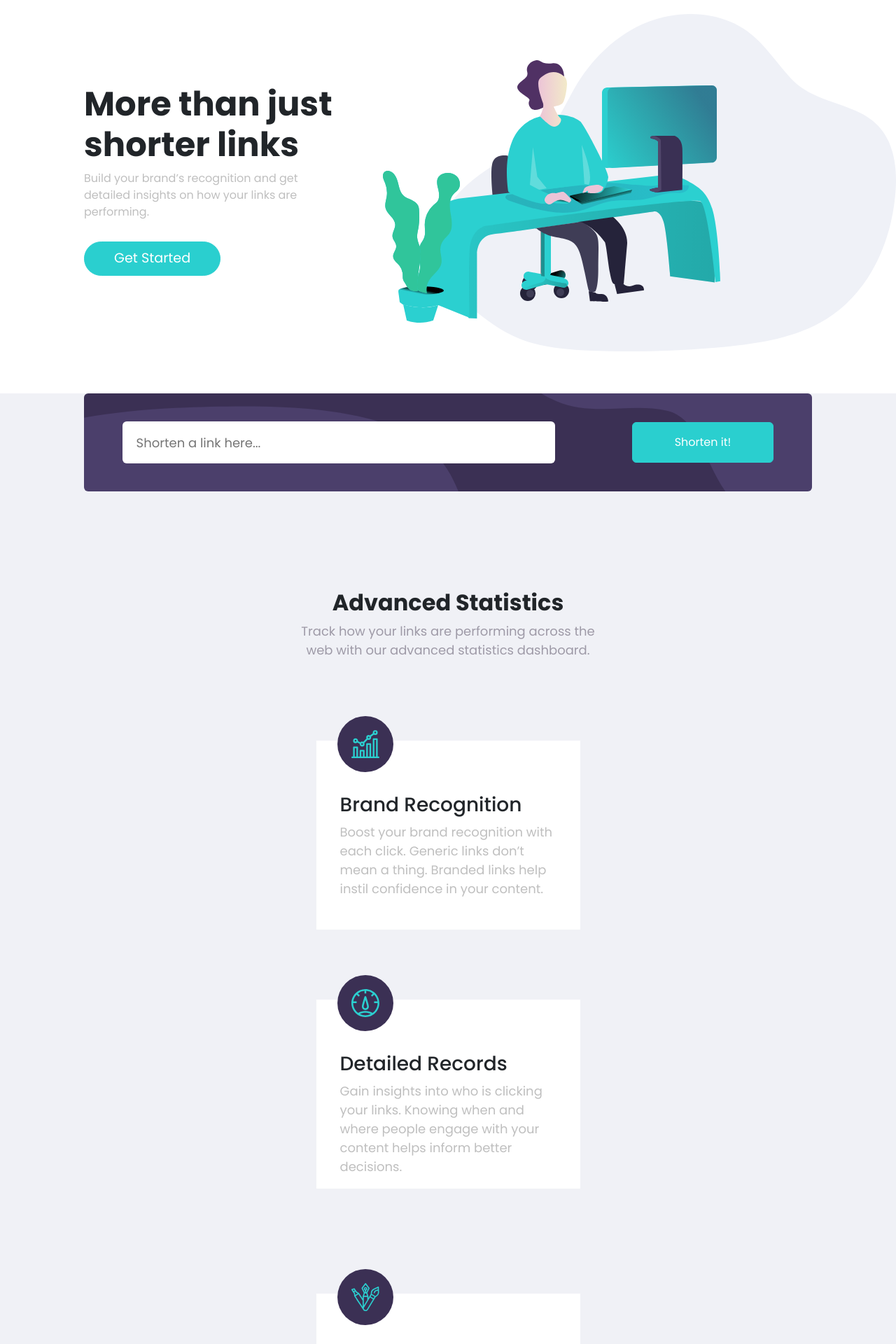
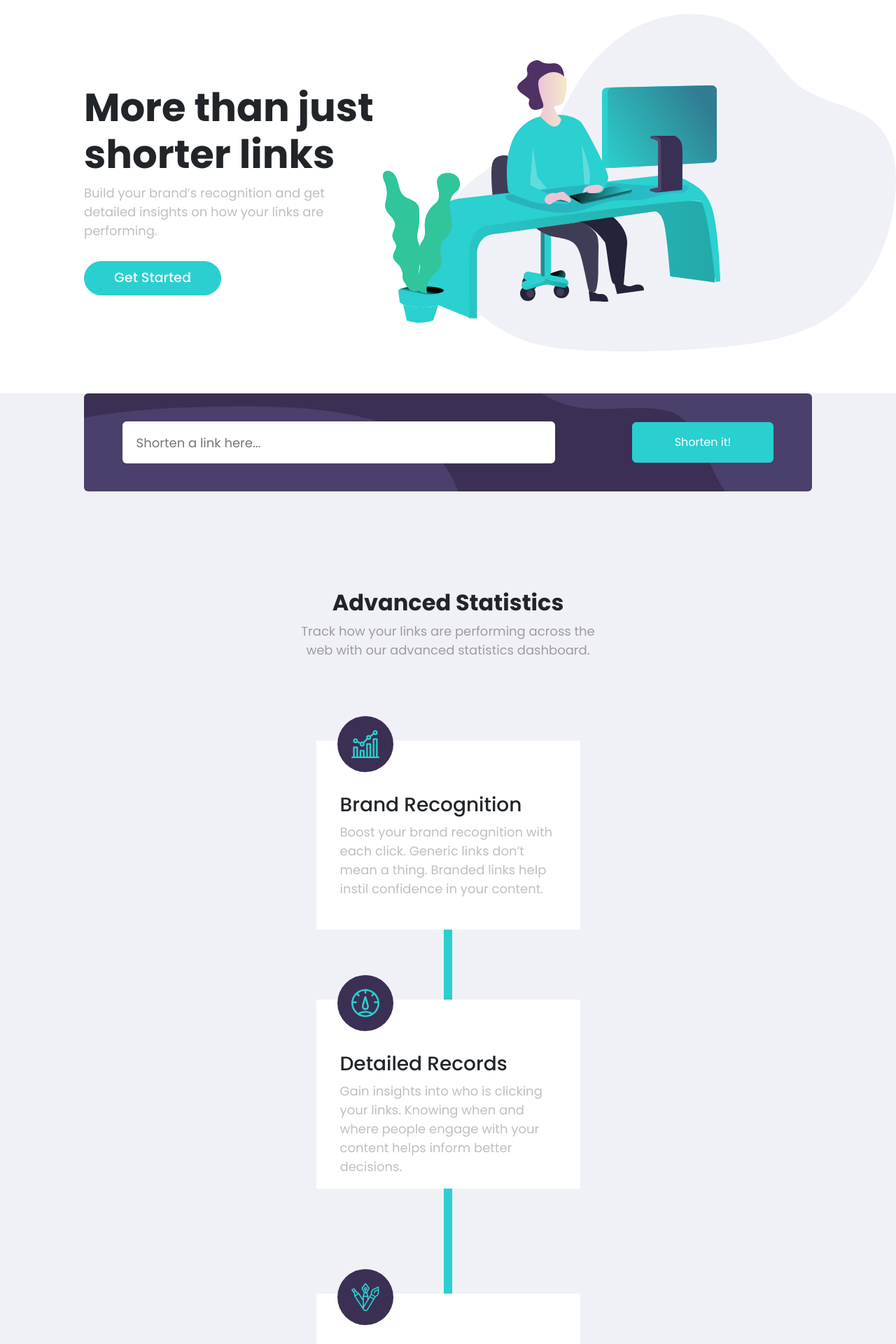
Before and after one commit to MrBeamer/shortly, a React (Create React App) app: page / in a window 1280 px wide. Shown: the part 120-2040 px from the top of the page at 70% size. Built offline with nearby package versions, Linux system fonts and the light colour scheme.

Commit message:
added media queries

```diff
--- a/src/style.css
+++ b/src/style.css
@@ -39,6 +39,7 @@ body {
 .btn--big {
   border-radius: 25px;
   padding: 9px 42px;
+  font-weight: 500;
   font-size: 1.2rem;
 }
 
@@ -121,15 +122,13 @@ body {
 }
 
 .header__title {
-  font-size: 3rem;
-  width: 90%;
+  font-size: 3.5rem;
   font-weight: 700;
 }
 
 .header__text {
-  font-size: 1rem;
   color: var(--grey);
-  width: 73%;
+  width: 84%;
   margin-bottom: 30px;
 }
 
@@ -222,7 +221,7 @@ body {
   filter: brightness(110%);
 }
 
-/* main-section*/
+/* Main-Section */
 
 .main__section {
   background-color: #f0f1f6;
@@ -385,7 +384,9 @@ footer {
   }
 
   .line {
-    display: none;
+    width: 1%;
+    height: 79%;
+    top: 0;
   }
 }
 
@@ -497,7 +498,9 @@ footer {
   }
 
   .line {
-    display: none;
+    width: 1%;
+    height: 79%;
+    top: 0;
   }
 
   footer {
```
